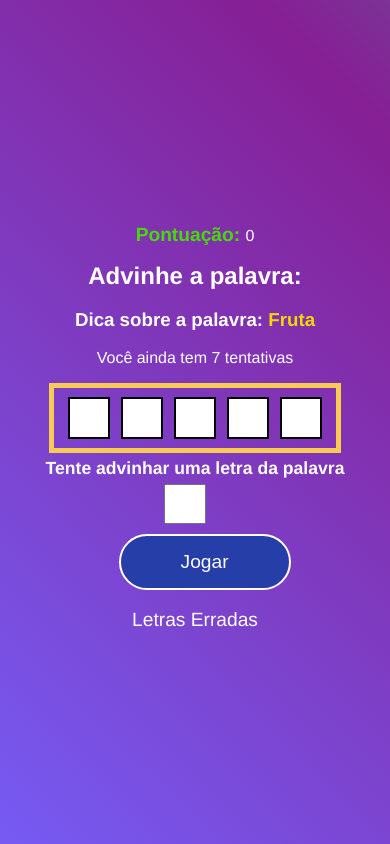
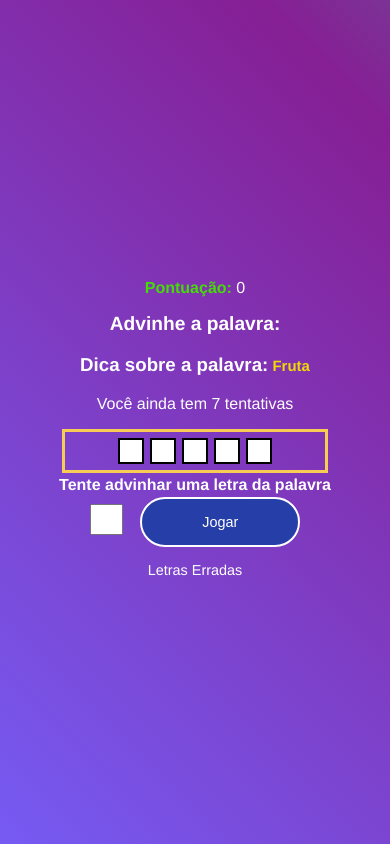
Before and after one commit to Rafaellrx12/secret-word, a React (Create React App) app: page / in a window 390 px wide. Both pictures are taken after a click on the button "Começar Jogo". Built offline with nearby package versions, Linux system fonts and the light colour scheme.

Commit message:
resolvido bug pra iphone 14

```diff
--- a/src/components/Game.module.css
+++ b/src/components/Game.module.css
@@ -157,9 +157,9 @@
     font-size: 28px;
     line-height: 1.4;
     border: 2px solid #000;
-    height: 38px;
-    width: 38px;
-    margin: 0.2em;
+    height: 25px;
+    width: 25px;
+    margin: 5px;
   }
 
   .tip span {
@@ -172,22 +172,23 @@
   }
 
   .letterContainer form {
-    flex-direction: column;
+    display: flex;
+    flex-direction: row;
     align-items: center;
+    justify-content: center;
   }
 
   .letterContainer input {
     height: 34px;
     width: 34px;
     font-size: 1.2em;
-    margin-bottom: 5px;
+    margin-right: 5px;
   }
 
   .letterContainer button {
-    margin-top: 5px;
+    margin-top: 0;
     font-size: 1.2em;
   }
-
   .wrongLettersContainer p {
     margin-bottom: 5px;
     font-size: 1.2em;
@@ -197,62 +198,108 @@
     font-size: 1em;
   }
 }
+
 @media only screen and (min-width: 768px) and (max-width: 1366px) {
   .game h1 {
-    font-size: 2.5em;
+    font-size: 2em;
   }
 
   .points span {
-    font-size: 1.8em;
+    font-size: 1.5em;
   }
 
   .wordContainer {
-    margin: 1.5em;
-    padding: 1.5em;
-    border: 12px solid rgb(248, 204, 84);
+    margin: 1em;
+    padding: 1em;
+    border: 8px solid rgb(248, 204, 84);
   }
 
   .guessedLetters,
   .blankSquare {
-    font-size: 45px;
-    height: 55px;
-    width: 55px;
-    margin: 0.5em;
+    font-size: 35px;
+    height: 45px;
+    width: 45px;
+    margin: 0.2em;
   }
 
   .tip span {
+    font-size: 1.2em;
+  }
+
+  .letterContainer p {
+    margin: 10px 0;
     font-size: 1.4em;
   }
 
-  .letterContainer p {
-    margin: 12px 0;
-    font-size: 1.6em;
-  }
-
-  .letterContainer form {
-    flex-direction: row;
-    align-items: center;
-  }
-
   .letterContainer input {
-    height: 45px;
-    width: 45px;
-    font-size: 1.8em;
-    margin-right: 12px;
+    height: 35px;
+    width: 35px;
+    font-size: 1.5em;
+    margin-right: 10px;
     margin-bottom: 0;
   }
 
   .letterContainer button {
     margin-top: 0;
-    font-size: 1.8em;
+    font-size: 1.5em;
   }
 
   .wrongLettersContainer p {
-    margin-bottom: 12px;
-    font-size: 1.8em;
+    margin-bottom: 10px;
+    font-size: 1.5em;
   }
 
   .letrasErradas {
-    font-size: 1.4em;
+    font-size: 1.2em;
   }
 }
+@media only screen and (max-width: 430px) {
+  .game h1 {
+    font-size: 1.2em;
+  }
+
+  .points span {
+    font-size: 1em;
+  }
+
+  .wordContainer {
+    border: 3px solid rgb(248, 204, 84);
+  }
+
+  .guessedLetters,
+  .blankSquare {
+    font-size: 20px;
+    height: 22px;
+    width: 22px;
+    margin: 3px;
+  }
+
+  .tip span {
+    font-size: 0.8em;
+  }
+
+  .letterContainer p {
+    margin: 3px 0;
+    font-size: 1em;
+  }
+
+  .letterContainer input {
+    height: 25px;
+    width: 25px;
+    font-size: 0.9em;
+    margin-right: 3px;
+  }
+
+  .letterContainer button {
+    font-size: 0.9em;
+  }
+
+  .wrongLettersContainer p {
+    margin-bottom: 3px;
+    font-size: 0.9em;
+
+    .letrasErradas {
+      font-size: 0.8em;
+    }
+  }
+}
```
